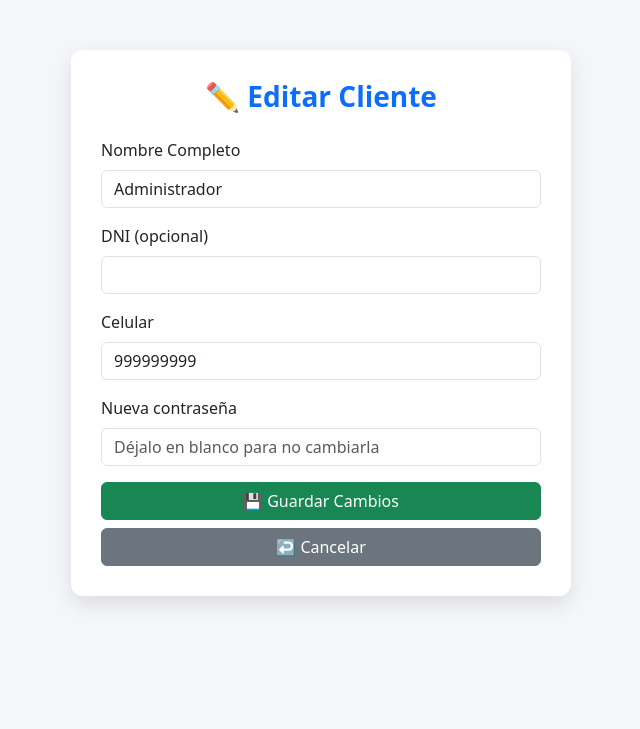
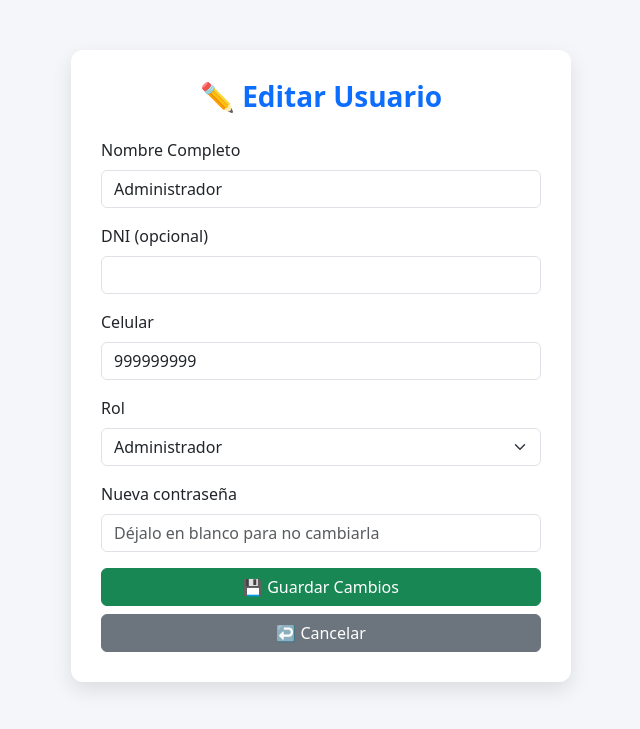
Before and after one commit to rubenpacheco/papubillass, a PHP site: page /admin/editar_cliente.php?id=1 in a window 1280 px wide. Shown: the top 729 px of the page, without its empty margins (319-959 px from the left). Run offline with PHP 8.4, Linux system fonts and the light colour scheme; a user stored in the database is signed in; data comes from the database, SQL or seed files in the repository.

Commit message:
editar usuario: cambiar rol

```diff
--- a/admin/dashboard.php
+++ b/admin/dashboard.php
@@ -68,7 +68,7 @@ include '../includes/db.php';
         <div class="card-container">
             <?php if (isset($_GET['ok'])): ?>
                 <div class="alert alert-success alert-dismissible fade show" role="alert">
-                    ✅ Usuario registrado correctamente.
+                    ✅ Cambios guardados correctamente.
                     <button type="button" class="btn-close" data-bs-dismiss="alert"></button>
                 </div>
             <?php endif; ?>
--- a/admin/editar_cliente.php
+++ b/admin/editar_cliente.php
@@ -22,17 +22,30 @@ if ($_SERVER['REQUEST_METHOD'] === 'POST') {
     $dni = trim($_POST['dni'] ?? '');
     $celular = trim($_POST['celular']);
     $password = trim($_POST['password'] ?? '');
+    $rol = $_POST['rol'] ?? 'cliente';
 
-    if ($password !== '') {
-        $update = $pdo->prepare("UPDATE usuarioss SET nombre_completo = ?, dni = ?, celular = ?, password = ? WHERE id = ?");
-        $update->execute([$nombre, $dni !== '' ? $dni : null, $celular, password_hash($password, PASSWORD_BCRYPT), $id]);
-    } else {
-        $update = $pdo->prepare("UPDATE usuarioss SET nombre_completo = ?, dni = ?, celular = ? WHERE id = ?");
-        $update->execute([$nombre, $dni !== '' ? $dni : null, $celular, $id]);
+    $roles_permitidos = ['trabajador', 'cliente', 'administrador'];
+    if (!in_array($rol, $roles_permitidos, true)) {
+        $rol = $cliente['rol'];
     }
 
-    header("Location: dashboard.php");
-    exit;
+    try {
+        if ($password !== '') {
+            $update = $pdo->prepare("UPDATE usuarioss SET nombre_completo = ?, dni = ?, celular = ?, rol = ?, password = ? WHERE id = ?");
+            $update->execute([$nombre, $dni !== '' ? $dni : null, $celular, $rol, password_hash($password, PASSWORD_BCRYPT), $id]);
+        } else {
+            $update = $pdo->prepare("UPDATE usuarioss SET nombre_completo = ?, dni = ?, celular = ?, rol = ? WHERE id = ?");
+            $update->execute([$nombre, $dni !== '' ? $dni : null, $celular, $rol, $id]);
+        }
+
+        header("Location: dashboard.php?ok=1");
+        exit;
+    } catch (PDOException $e) {
+        $codigo = $e->errorInfo[1] ?? null;
+        $msg = $codigo === 1062 ? 'Ese celular ya está registrado en otro usuario.' : 'No se pudieron guardar los cambios.';
+        header('Location: dashboard.php?' . http_build_query(['err' => $msg]));
+        exit;
+    }
 }
 ?>
 
@@ -85,7 +98,7 @@ if ($_SERVER['REQUEST_METHOD'] === 'POST') {
 
     <div class="container">
         <div class="edit-container">
-            <h3 class="edit-title mb-4 text-center">✏️ Editar Cliente</h3>
+            <h3 class="edit-title mb-4 text-center">✏️ Editar Usuario</h3>
             <form method="POST">
                 <div class="mb-3">
                     <label for="nombre_completo" class="form-label">Nombre Completo</label>
@@ -98,6 +111,15 @@ if ($_SERVER['REQUEST_METHOD'] === 'POST') {
                 <div class="mb-3">
                     <label for="celular" class="form-label">Celular</label>
                     <input type="text" name="celular" id="celular" class="form-control" value="<?= htmlspecialchars($cliente['celular']) ?>" required>
+                </div>
+                <div class="mb-3">
+                    <label for="rol" class="form-label">Rol</label>
+                    <?php $rol_actual = $cliente['rol'] === 'admin' ? 'administrador' : $cliente['rol']; ?>
+                    <select name="rol" id="rol" class="form-select" required>
+                        <option value="trabajador" <?= $rol_actual === 'trabajador' ? 'selected' : '' ?>>Trabajador</option>
+                        <option value="cliente" <?= $rol_actual === 'cliente' ? 'selected' : '' ?>>Cliente</option>
+                        <option value="administrador" <?= $rol_actual === 'administrador' ? 'selected' : '' ?>>Administrador</option>
+                    </select>
                 </div>
                 <div class="mb-3">
                     <label for="password" class="form-label">Nueva contraseña</label>
```
